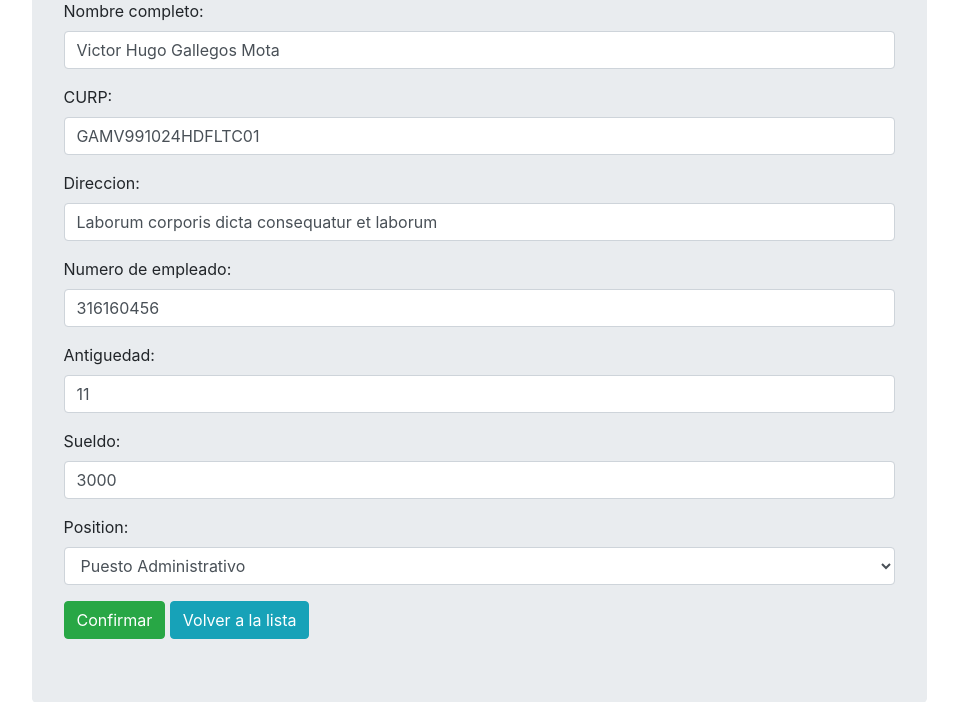
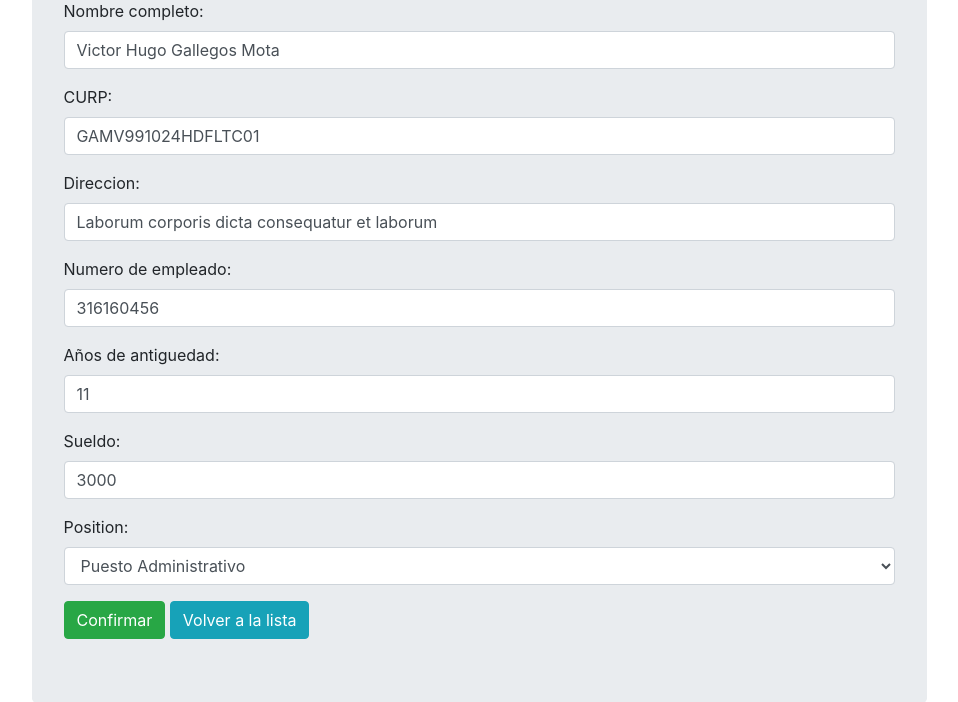
Before and after one commit to VictorDeGallegos/RegistrosUNAM, a Django app: page /registro/update/2/ in a window 1280 px wide. Shown: the part 367-1069 px from the top of the page, without its empty margins (161-1119 px from the left). Run offline with Django 3.2, Linux system fonts and the light colour scheme; a user stored in the database is signed in; data comes from the database, SQL or seed files in the repository; some libraries are stand-ins or nearby versions.

Commit message:
Detallando antiguedad

```diff
--- a/employee/employeeregister/forms.py
+++ b/employee/employeeregister/forms.py
@@ -8,13 +8,13 @@ class employeeForm(forms.ModelForm):
     class Meta:
         model = employee
         fields = ("nombre_completo", "CURP", "direccion",
-                  "numero_de_empleado", "antiguedad", "sueldo", "position")
+                  "numero_de_empleado", "años_de_antiguedad", "sueldo", "position")
         widgets = {
             'nombre_completo': forms.TextInput(attrs={'class': 'form-control', 'id': 'nombre_completo', 'placeholder': 'Nombre Completo'}),
             'CURP': forms.TextInput(attrs={'class': 'form-control', 'id': 'CURP', 'placeholder': 'CURP'}),
             'direccion': forms.TextInput(attrs={'class': 'form-control', 'id': 'direccion', 'placeholder': 'Direccion'}),
             'numero_de_empleado': forms.TextInput(attrs={'class': 'form-control', 'id': 'mobNo', 'placeholder': 'No. de empleado'}),
-            'antiguedad': forms.TextInput(attrs={'class': 'form-control', 'id': 'antiguedad', 'placeholder': 'Antiguedad'}),
+            'años_de_antiguedad': forms.TextInput(attrs={'class': 'form-control', 'id': 'años_de_antiguedad', 'placeholder': 'Antiguedad'}),
             'sueldo': forms.TextInput(attrs={'class': 'form-control', 'id': 'sueldo', 'placeholder': '3000 ejemplo'}),
             'position': forms.Select(attrs={'class': 'form-control', 'id': 'exampleFormControlSelect1'}),
         }
--- a/employee/employeeregister/models.py
+++ b/employee/employeeregister/models.py
@@ -18,8 +18,8 @@ class employee(models.Model):
     direccion = models.CharField(max_length=200)
     sueldo = models.CharField(max_length=5)
     numero_de_empleado = models.CharField(max_length=10)
-    antiguedad = models.CharField(max_length=2, validators=[
-                                  RegexValidator(r'^\d{1,10}$')])
+    años_de_antiguedad = models.CharField(max_length=2, validators=[
+        RegexValidator(r'^\d{1,10}$')])
     position = models.ForeignKey(position, on_delete=models.CASCADE)
 
     def __str__(self):
--- a/employee/employeeregister/templates/employee/employeeform.html
+++ b/employee/employeeregister/templates/employee/employeeform.html
@@ -18,8 +18,8 @@
     {{form.numero_de_empleado}}
   </div>
   <div class="form-group">
-    <label for="antiguedad">Años de antiguedad</label>
-    {{form.antiguedad}}
+    <label for="años_de_antiguedad">Años de antiguedad</label>
+    {{form.años_de_antiguedad}}
   </div>
   <div class="row">
     <div class="col-md-4">
--- a/employee/employeeregister/views.py
+++ b/employee/employeeregister/views.py
@@ -23,7 +23,7 @@ def employee_form(request):
                 direccion=request.POST['direccion'],
                 sueldo=request.POST['sueldo'],
                 numero_de_empleado=request.POST['numero_de_empleado'],
-                antiguedad=request.POST['antiguedad'],
+                años_de_antiguedad=request.POST['años_de_antiguedad'],
                 position=form.cleaned_data['position']
 
             )
```
Also changed, not shown: employee/db.sqlite3, employee/employeeregister/migrations/0001_initial.py.
